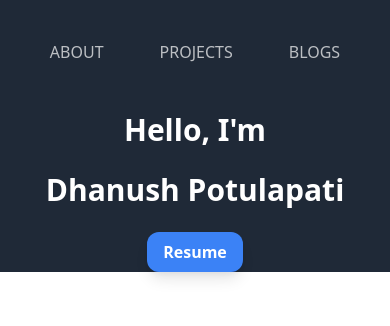
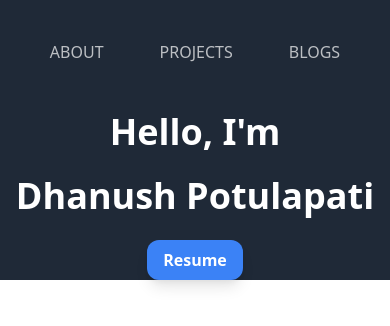
Before and after one commit to Dhanushreddy09/portfolio, a Vue app: page / in a window 390 px wide. Shown: the top 326 px of the page. Built offline with nearby package versions, Linux system fonts and the light colour scheme; a small style sheet from the web is missing.

Commit message:
title check

```diff
--- a/src/components/Navbar.vue
+++ b/src/components/Navbar.vue
@@ -9,9 +9,9 @@
   </div>
  <div class="h-full text-center text-white content-around">
    <div>
-     <p class="font-black text-3xl md:text-5xl text-opacity-60">Hello, I'm</p>
+     <p class="font-black text-4xl md:text-5xl text-opacity-60">Hello, I'm</p>
      <br/>
-     <p class="font-black text-3xl md:text-5xl text-opacity-60">Dhanush Potulapati</p>
+     <p class="font-black text-4xl md:text-5xl text-opacity-60">Dhanush Potulapati</p>
      <br/>
      <button class="bg-blue-500 hover:bg-blue-600 focus:outline-none text-white font-bold py-2 px-4 rounded-xl shadow-lg">
   Resume
```
